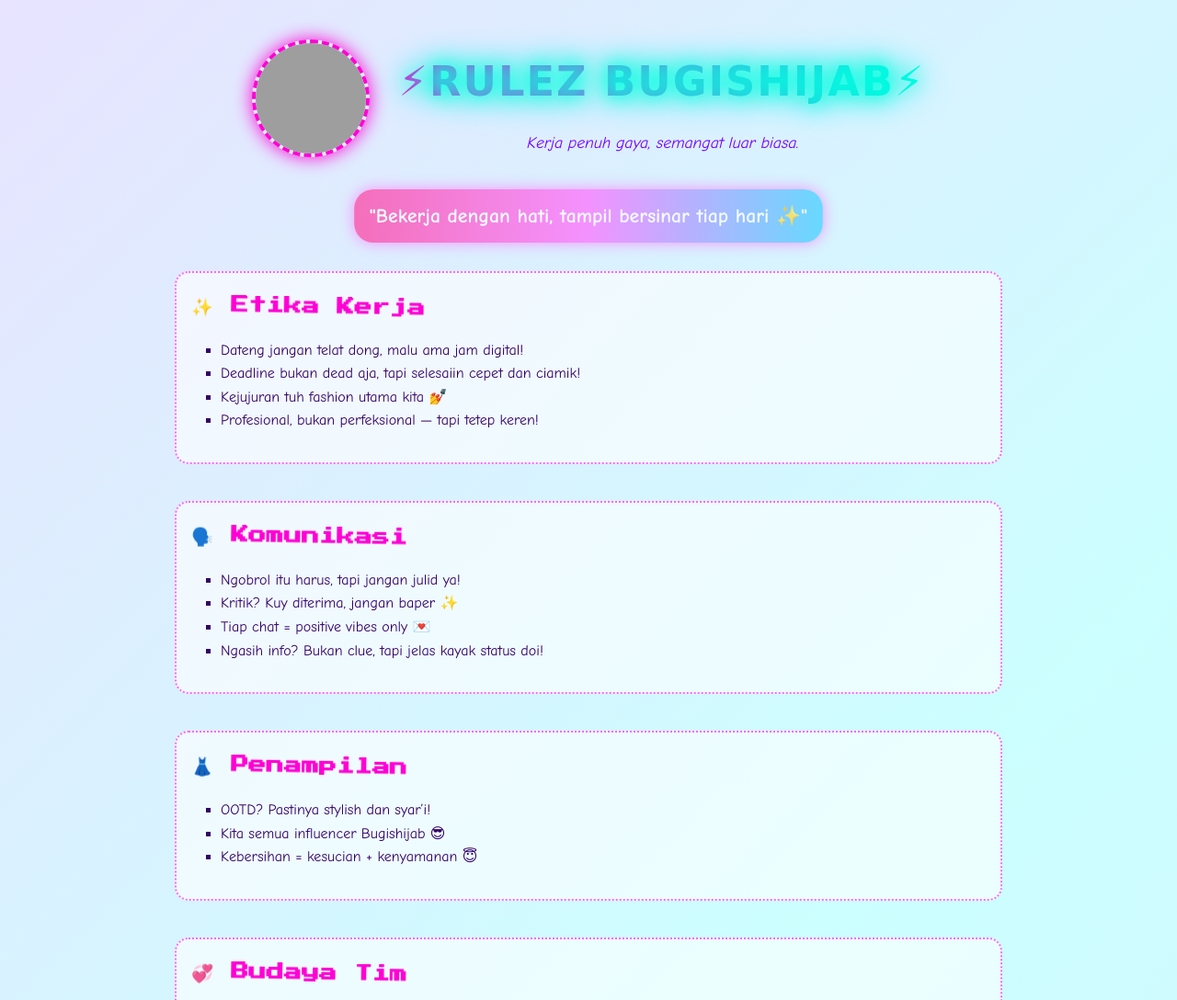
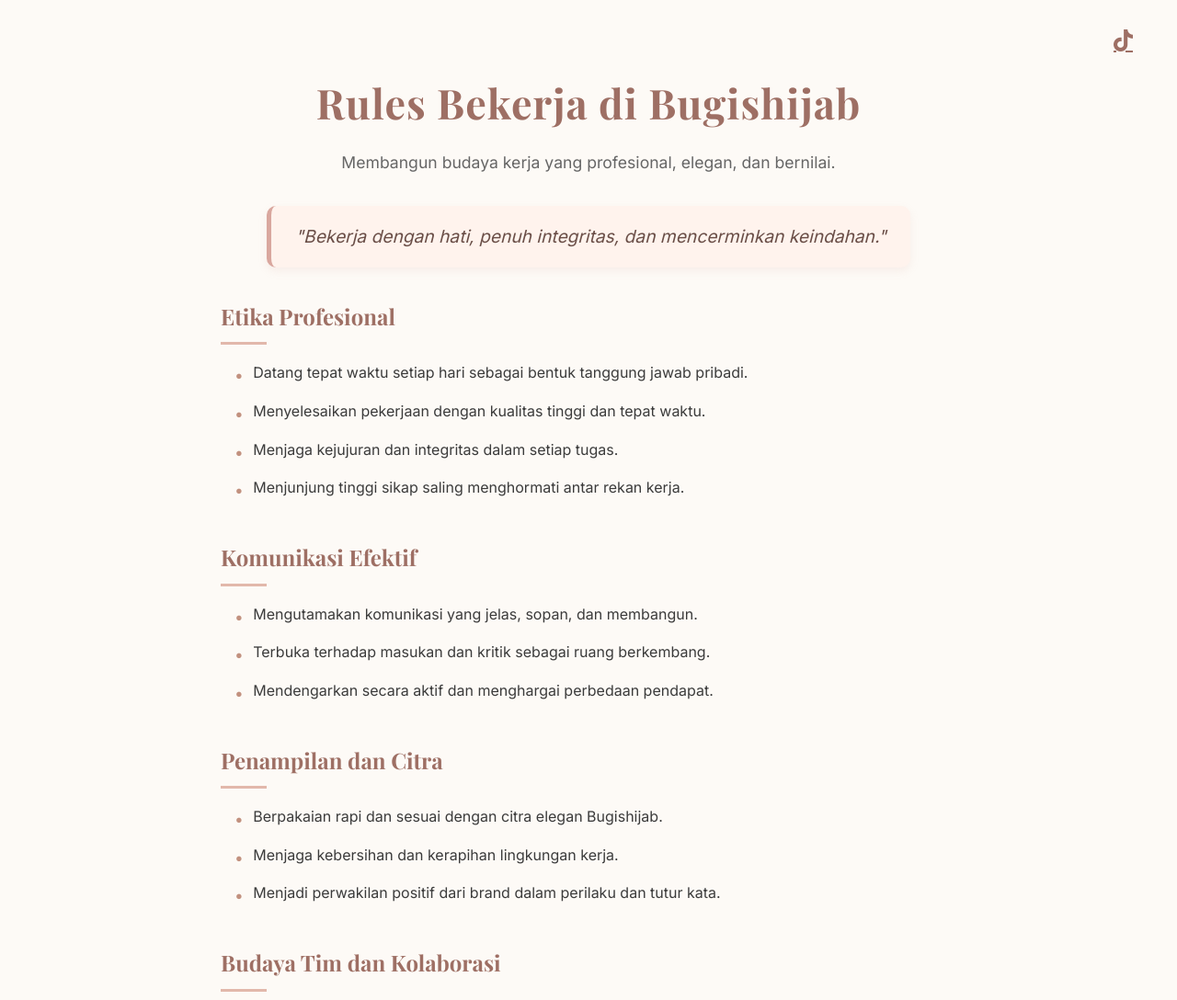
Before and after one commit to proxpenz/bugishijabrules, a plain HTML site: page index.html in a window 1280 px wide. Shown: the top 1088 px of the page at 92% size. Drawn offline with nearby package versions, Linux system fonts and the light colour scheme; grey boxes are pictures that could not be loaded; a web font is replaced by a local one.

Commit message:
Update index.html

```diff
--- a/index.html
+++ b/index.html
@@ -2,216 +2,220 @@
 <html lang="id">
 <head>
   <meta charset="UTF-8" />
-  <meta name="viewport" content="width=device-width, initial-scale=1.0"/>
-  <title>⚡RULEZ BUGISHIJAB⚡</title>
-  <link href="https://fonts.googleapis.com/css2?family=Pacifico&family=Orbitron:wght@500&family=Rubik+80s+Fade&family=Press+Start+2P&display=swap" rel="stylesheet">
+  <meta name="viewport" content="width=device-width, initial-scale=1.0" />
+  <title>Rules Bekerja di Bugishijab</title>
+
+  <!-- Favicon -->
+  <link rel="icon" href="https://p1-image.cdn-aihelp.net/FileService/UserFile/0/202507/202507250914065202edbd70fa1.jpg" type="image/png" />
+
+  <!-- Fonts & Icons -->
+  <link href="https://fonts.googleapis.com/css2?family=Playfair+Display:wght@500;700&family=Inter:wght@400;600&display=swap" rel="stylesheet" />
+  <link rel="stylesheet" href="https://cdnjs.cloudflare.com/ajax/libs/font-awesome/6.4.0/css/all.min.css" />
+
   <style>
-    body {
+    * {
+      box-sizing: border-box;
       margin: 0;
-      padding: 2rem;
-      background: linear-gradient(135deg, #ffe0f0, #ffccff, #ccffff, #e0e0ff);
-      background-size: 400% 400%;
-      animation: bgMove 10s infinite alternate;
-      color: #000;
-      font-family: 'Comic Sans MS', 'Pacifico', cursive;
+      padding: 0;
     }
 
-    @keyframes bgMove {
-      0% { background-position: 0% 50%; }
-      100% { background-position: 100% 50%; }
+    body {
+      font-family: 'Inter', sans-serif;
+      background-color: #fdfaf6;
+      color: #2a2a2a;
+      line-height: 1.8;
+      padding: 2rem;
     }
 
-    .header-flex {
+    .social-links {
       display: flex;
-      align-items: center;
-      justify-content: center;
-      gap: 2rem;
-      flex-wrap: wrap;
-      text-align: center;
-      animation: pulse 2s infinite;
+      justify-content: flex-end;
+      gap: 1rem;
+      margin-bottom: 1rem;
+      padding-right: 1rem;
     }
 
-    .header-img {
-      width: 120px;
-      height: 120px;
-      border-radius: 50%;
-      object-fit: cover;
-      box-shadow: 0 0 20px #ff00d4;
-      border: 4px dashed #ff00d4;
+    .social-links a {
+      color: #9e6f64;
+      font-size: 1.5rem;
+      transition: color 0.3s ease;
+      display: inline-flex;
+      align-items: center;
     }
 
-    .header-text h1 {
-      font-size: 2.8rem;
-      font-family: 'Rubik 80s Fade', cursive;
-      background: linear-gradient(90deg, #ff00d4, #00ffe1);
-      -webkit-background-clip: text;
-      -webkit-text-fill-color: transparent;
-      animation: glow 1s ease-in-out infinite alternate;
-      letter-spacing: 2px;
+    .social-links a:hover {
+      color: #c2917f;
     }
 
-    .header-text p {
-      font-size: 1.1rem;
-      color: #7700ff;
-      font-style: italic;
+    header {
+      text-align: center;
+      margin-bottom: 2rem;
     }
 
-    @keyframes glow {
-      from {
-        text-shadow: 0 0 5px #ff00d4, 0 0 10px #ff00d4, 0 0 15px #ff00d4;
-      }
-      to {
-        text-shadow: 0 0 20px #00ffe1, 0 0 30px #00ffe1, 0 0 40px #00ffe1;
-      }
+    header h1 {
+      font-family: 'Playfair Display', serif;
+      font-size: 2.8rem;
+      color: #9e6f64;
+      letter-spacing: 1px;
+    }
+
+    header p {
+      font-size: 1.1rem;
+      color: #666;
+      margin-top: 0.5rem;
     }
 
     .motto {
       text-align: center;
-      font-size: 1.3rem;
-      font-weight: bold;
-      margin: 1.5rem auto 2rem;
-      background: linear-gradient(90deg, #ff3399, #ff66ff, #33ccff);
-      color: white;
-      padding: 1rem;
-      border-radius: 20px;
-      width: fit-content;
-      max-width: 90%;
-      box-shadow: 0 0 15px #ff66ff;
-      animation: blink 2s infinite alternate;
-    }
-
-    @keyframes blink {
-      0% { opacity: 1; transform: scale(1); }
-      100% { opacity: 0.6; transform: scale(1.05); }
+      font-size: 1.2rem;
+      color: #6a4e47;
+      background-color: #fff3ed;
+      border-left: 5px solid #d9a79e;
+      padding: 1rem 1.5rem;
+      margin: 2rem auto;
+      border-radius: 10px;
+      max-width: 700px;
+      font-style: italic;
+      box-shadow: 0 4px 10px rgba(217, 167, 158, 0.15);
     }
 
     .rules-container {
-      max-width: 900px;
+      max-width: 800px;
       margin: 0 auto;
     }
 
     .rule-section {
       margin-bottom: 2.5rem;
-      padding: 1rem;
-      border: 2px dotted #ff66ff;
-      background-color: rgba(255, 255, 255, 0.6);
-      border-radius: 15px;
     }
 
     .rule-section h2 {
-      font-family: 'Press Start 2P', cursive;
-      font-size: 1.2rem;
+      font-family: 'Playfair Display', serif;
+      font-size: 1.5rem;
+      color: #9e6f64;
       margin-bottom: 1rem;
-      color: #ff00d4;
-      animation: wiggle 1s infinite alternate;
+      position: relative;
     }
 
-    @keyframes wiggle {
-      0% { transform: rotate(-1deg); }
-      100% { transform: rotate(1deg); }
+    .rule-section h2::after {
+      content: '';
+      width: 50px;
+      height: 3px;
+      background-color: #e2b8ab;
+      display: block;
+      margin-top: 0.4rem;
     }
 
     .rule-section ul {
-      list-style: square;
-      padding-left: 2rem;
-      color: #330066;
-      font-size: 1rem;
-      line-height: 1.6;
+      list-style: none;
+      padding-left: 1rem;
     }
 
-    .rule-section ul li:hover {
-      color: #ff00ff;
-      transform: scale(1.05);
-      transition: all 0.3s ease;
+    .rule-section ul li {
+      margin-bottom: 0.8rem;
+      padding-left: 1.2rem;
+      position: relative;
+      color: #3b3b3b;
+    }
+
+    .rule-section ul li::before {
+      content: '●';
+      position: absolute;
+      left: 0;
+      color: #c2917f;
+      font-size: 0.8rem;
+      top: 6px;
     }
 
     footer {
       text-align: center;
       margin-top: 4rem;
       font-size: 0.9rem;
-      color: #660099;
+      color: #aaa;
       font-style: italic;
     }
 
     @media (max-width: 600px) {
-      .header-text h1 {
+      header h1 {
         font-size: 2rem;
       }
 
       .rule-section h2 {
-        font-size: 1rem;
+        font-size: 1.2rem;
       }
 
       .motto {
         font-size: 1rem;
       }
 
-      .header-img {
-        width: 90px;
-        height: 90px;
+      .social-links {
+        justify-content: center;
+        padding-right: 0;
+        margin-bottom: 2rem;
       }
     }
   </style>
 </head>
 <body>
 
-  <div class="header-flex">
-    <img src="https://mms.img.susercontent.com/id-11134004-7r98o-lktane6sdy4q86" alt="Foto Tim Bugishijab" class="header-img">
-    <div class="header-text">
-      <h1>⚡RULEZ BUGISHIJAB⚡</h1>
-      <p>Kerja penuh gaya, semangat luar biasa.</p>
-    </div>
+  <!-- Hanya TikTok -->
+  <div class="social-links">
+    <a href="https://tiktok.com/@boegishijabofficial" target="_blank" aria-label="TikTok" title="TikTok">
+      <i class="fa-brands fa-tiktok"></i>
+    </a>
   </div>
 
+  <header>
+    <h1>Rules Bekerja di Bugishijab</h1>
+    <p>Membangun budaya kerja yang profesional, elegan, dan bernilai.</p>
+  </header>
+
   <div class="motto">
-    "Bekerja dengan hati, tampil bersinar tiap hari ✨"
+    "Bekerja dengan hati, penuh integritas, dan mencerminkan keindahan."
   </div>
 
   <div class="rules-container">
 
     <div class="rule-section">
-      <h2>✨ Etika Kerja</h2>
+      <h2>Etika Profesional</h2>
       <ul>
-        <li>Dateng jangan telat dong, malu ama jam digital!</li>
-        <li>Deadline bukan dead aja, tapi selesaiin cepet dan ciamik!</li>
-        <li>Kejujuran tuh fashion utama kita 💅</li>
-        <li>Profesional, bukan perfeksional — tapi tetep keren!</li>
+        <li>Datang tepat waktu setiap hari sebagai bentuk tanggung jawab pribadi.</li>
+        <li>Menyelesaikan pekerjaan dengan kualitas tinggi dan tepat waktu.</li>
+        <li>Menjaga kejujuran dan integritas dalam setiap tugas.</li>
+        <li>Menjunjung tinggi sikap saling menghormati antar rekan kerja.</li>
       </ul>
     </div>
 
     <div class="rule-section">
-      <h2>🗣️ Komunikasi</h2>
+      <h2>Komunikasi Efektif</h2>
       <ul>
-        <li>Ngobrol itu harus, tapi jangan julid ya!</li>
-        <li>Kritik? Kuy diterima, jangan baper ✨</li>
-        <li>Tiap chat = positive vibes only 💌</li>
-        <li>Ngasih info? Bukan clue, tapi jelas kayak status doi!</li>
+        <li>Mengutamakan komunikasi yang jelas, sopan, dan membangun.</li>
+        <li>Terbuka terhadap masukan dan kritik sebagai ruang berkembang.</li>
+        <li>Mendengarkan secara aktif dan menghargai perbedaan pendapat.</li>
       </ul>
     </div>
 
     <div class="rule-section">
-      <h2>👗 Penampilan</h2>
+      <h2>Penampilan dan Citra</h2>
       <ul>
-        <li>OOTD? Pastinya stylish dan syar’i!</li>
-        <li>Kita semua influencer Bugishijab 😎</li>
-        <li>Kebersihan = kesucian + kenyamanan 😇</li>
+        <li>Berpakaian rapi dan sesuai dengan citra elegan Bugishijab.</li>
+        <li>Menjaga kebersihan dan kerapihan lingkungan kerja.</li>
+        <li>Menjadi perwakilan positif dari brand dalam perilaku dan tutur kata.</li>
       </ul>
     </div>
 
     <div class="rule-section">
-      <h2>💞 Budaya Tim</h2>
+      <h2>Budaya Tim dan Kolaborasi</h2>
       <ul>
-        <li>Saling bantu, jangan ghosting temen kerja 😭</li>
-        <li>Celebrate bareng, gagal bareng juga gapapa 🥹</li>
-        <li>Bikin vibes tim itu estetik + asik 🤝</li>
-        <li>Kerja seolah brand ini punya kita semua 🏆</li>
+        <li>Saling mendukung dalam tim dan menghargai kontribusi setiap individu.</li>
+        <li>Berpikir dan bertindak dengan semangat kepemilikan bersama.</li>
+        <li>Membangun suasana kerja yang harmonis, produktif, dan menyenangkan.</li>
       </ul>
     </div>
 
   </div>
 
   <footer>
-    &copy; 2025 Bugishijab. Dibuat dengan glitter, kerja keras, dan emoji ✨🔥💖
+    &copy; 2025 Bugishijab. Designed with elegance and purpose.
   </footer>
 
 </body>
```
